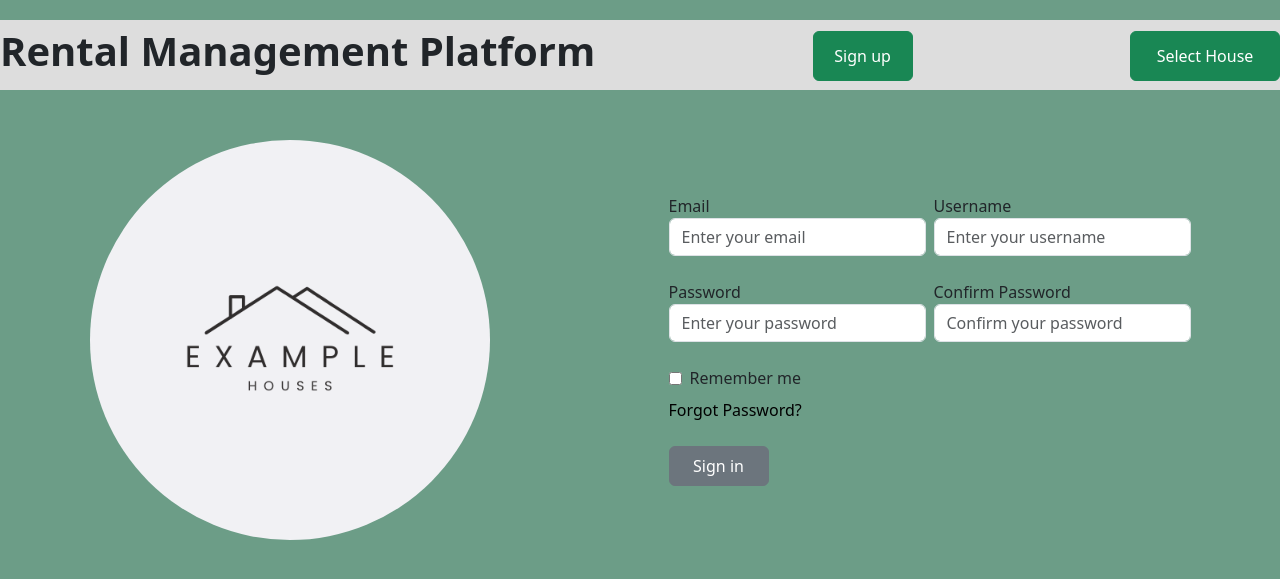
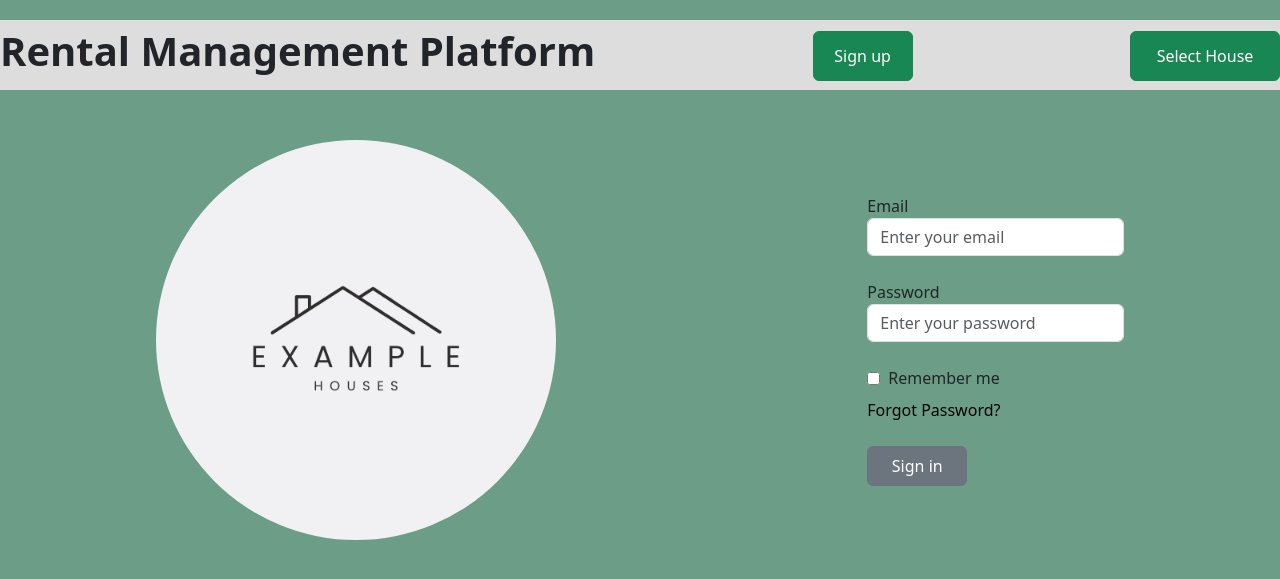
Before and after one commit to CaRTipe/forms, a PHP site: page /signin.php in a window 1280 px wide. Shown: the top 579 px of the page. Run offline with PHP 8.4, Linux system fonts and the light colour scheme; tables that the repository leaves empty or names only in its code hold one stand-in row (values such as "Sample post").

Commit message:
check tenants

```diff
--- a/server.php
+++ b/server.php
@@ -49,9 +49,23 @@ function createHouses($houseno)
 function addTenants($firstname, $lastname, $email, $phoneno, $dateofbirth, $password)
 {
     global $conn;
-    $tenant = "insert into tenants (first_name, last_name, email, phone, date_of_birth, password)
-                values($firstname, $lastname, $email, $phoneno, $dateofbirth, $password)";
-    if ($conn->query($tenant)) {
+
+    try {
+        $tenant = "INSERT INTO `tenants`(`first_name`, `last_name`, `email`, `phone`,`date_of_birth`, `password`) VALUES ('$firstname','$lastname', '$email','$phoneno','$dateofbirth', '$password')";
+        if ($conn->query($tenant)) {
+            return true;
+        } else {
+            return false;
+        }
+        //code...
+    } catch (Exception $e) {
+        echo $e->getMessage();
+    }
+}
+function checkTenants($email, $password) {
+    global $conn;
+    $check = "SELECT `email`, `password` FROM `tenants` WHERE email='sune@mailator.com'";
+    if ($conn->query($check)) {
         return true;
     } else {
         return false;
--- a/signin.php
+++ b/signin.php
@@ -1,5 +1,9 @@
+<?php
+ include "server.php"
+?>
 <!DOCTYPE html>
 <html lang="en">
+
 <head>
   <meta charset="UTF-8" />
   <meta name="viewport" content="width=device-width, initial-scale=1.0" />
@@ -8,22 +12,18 @@
     href="https://cdn.jsdelivr.net/npm/bootstrap@5.3.6/dist/css/bootstrap.min.css"
     rel="stylesheet"
     integrity="sha384-4Q6Gf2aSP4eDXB8Miphtr37CMZZQ5oXLH2yaXMJ2w8e2ZtHTl7GptT4jmndRuHDT"
-      crossorigin="anonymous"
-    />
+    crossorigin="anonymous" />
   <link rel="stylesheet" href="./style.css" />
 </head>
+
 <body>
   <div class="heading text-center">
     <h1><b>Rental Management Platform</b></h1>
-      <a href="./index.php"
-        ><button class="btn btn-success" type="submit">Sign up</button></a
-      >
-      <a href="./houses.php"
-        ><button class="btn btn-success" type="submit" style="width: 150px;">Select House</button></a
-      >
+    <a href="./index.php"><button class="btn btn-success" type="submit">Sign up</button></a>
+    <a href="./houses.php"><button class="btn btn-success" type="submit" style="width: 150px;">Select House</button></a>
   </div>
   <div class="form" style="margin-top: 50px">
-      <form>
+    <form action="./added.php" method="post">
       <div class="d-flex flex-row justify-content-start align-items-center gap-2">
         <div class="col-xs-4 mb-4">
           <label for="email">Email</label>
@@ -32,19 +32,8 @@
             id="email"
             class="form-control"
             placeholder="Enter your email"
-              required
-            />
-          </div>
-          <div class="col-xs-4 mb-4">
-            <label for="username">Username</label>
-            <input
-              type="text"
-              id="username"
-              class="form-control"
-              placeholder="Enter your username"
-              required
-            />
-
+            name="email"
+            required />
         </div>
       </div>
       <div class="d-flex flex-row justify-content-start align-items-center gap-2">
@@ -55,19 +44,8 @@
             id="password"
             class="form-control"
             placeholder="Enter your password"
-                required
-
-              />
-          </div>
-          <div class="col-xs-4">
-            <label for="confirm-password">Confirm Password</label>
-            <input
-              type="password"
-              id="confirm-password"
-              class="form-control"
-              placeholder="Confirm your password"
-              required
-            />
+            name="password"
+            required />
         </div>
       </div>
       <div class="d-flex flex-row align-items-center justify-content-start mt-4 mb-2">
@@ -77,7 +55,7 @@
       <div class="mb-4">
         <a href="#">Forgot Password?</a>
       </div>
-        <button class="btn btn-secondary" type="submit">Sign in</button>
+      <button class="btn btn-secondary" type="submit" name="check_tenants">Sign in</button>
     </form>
     <div>
       <img src="./assets/images/house.png" alt="" />
@@ -87,12 +65,11 @@
   <script
     src="https://cdn.jsdelivr.net/npm/@popperjs/core@2.11.8/dist/umd/popper.min.js"
     integrity="sha384-I7E8VVD/ismYTF4hNIPjVp/Zjvgyol6VFvRkX/vR+Vc4jQkC+hVqc2pM8ODewa9r"
-      crossorigin="anonymous"
-    ></script>
+    crossorigin="anonymous"></script>
   <script
     src="https://cdn.jsdelivr.net/npm/bootstrap@5.3.6/dist/js/bootstrap.min.js"
     integrity="sha384-RuyvpeZCxMJCqVUGFI0Do1mQrods/hhxYlcVfGPOfQtPJh0JCw12tUAZ/Mv10S7D"
-      crossorigin="anonymous"
-    ></script>
+    crossorigin="anonymous"></script>
 </body>
+
 </html>
```
Also changed, not shown: added.php (+12 -2 lines). Lines whose indentation alone changed are shown as unchanged.
